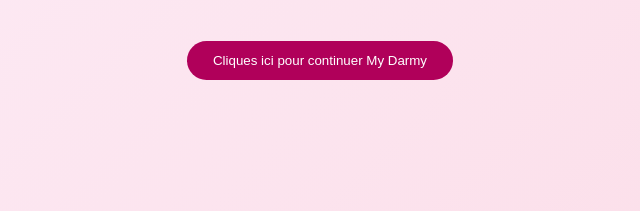
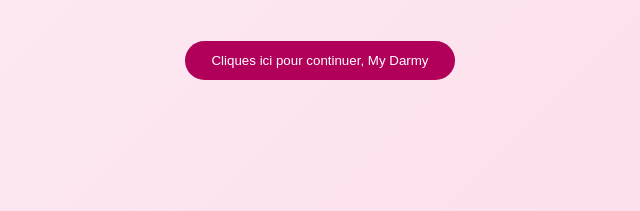
Before and after one commit to CikuruFrancine/Cadeau-Dorcas, a plain HTML site: page index.html in a window 1280 px wide. Shown: the part 447-658 px from the top of the page, 320-960 px from the left. Drawn offline with Linux system fonts and the light colour scheme.

Commit message:
Update button text for clarity

```diff
--- a/index.html
+++ b/index.html
@@ -178,7 +178,7 @@ body{
 <section class="fullscreen">
   <div>
     <p id="love-text"></p>
-    <button id="nextBtn" onclick="nextParagraph()">Cliques ici pour continuer My Darmy</button>
+    <button id="nextBtn" onclick="nextParagraph()">Cliques ici pour continuer, My Darmy</button>
   </div>
 </section>
 
```
